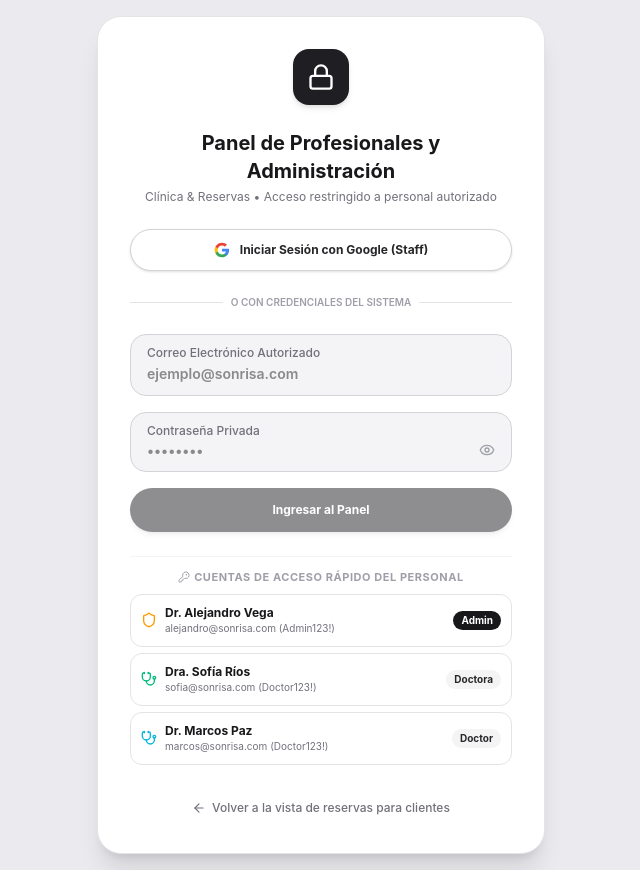
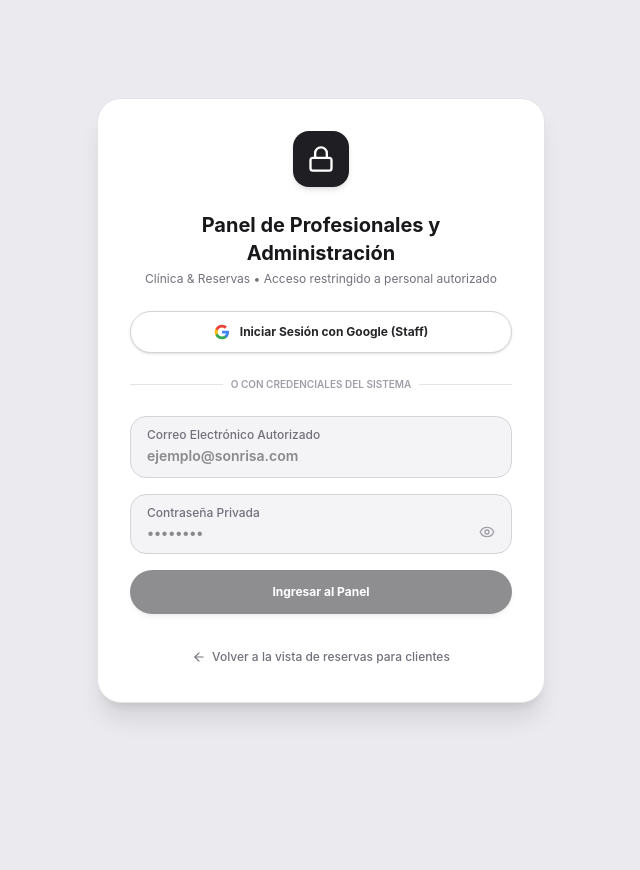
Before and after one commit to iamcristian/reservation-microsystem, a Next.js app: page /admin in a window 1280 px wide. Shown: the whole page, without its empty margins (319-959 px from the left). After the commit the page ends 800 px from the top, so only its background shows below. Built offline with nearby package versions, Linux system fonts and the light colour scheme; no server answers; the database is empty.

Commit message:
refactor(auth): remove dev quick-login buttons from admin login screen

```diff
--- a/src/app/admin/page.tsx
+++ b/src/app/admin/page.tsx
@@ -199,78 +199,6 @@ export default function AdminPage() {
             </button>
           </form>
 
-          {/* Quick Staff Selection for registered team members */}
-          <div className="pt-3 border-t border-zinc-100">
-            <div className="text-[11px] font-bold text-zinc-400 uppercase tracking-wider mb-2 text-center flex items-center justify-center gap-1">
-              <KeyRound className="w-3 h-3" />
-              <span>Cuentas de Acceso Rápido del Personal</span>
-            </div>
-            <div className="grid grid-cols-1 gap-1.5">
-              <button
-                type="button"
-                onClick={() => {
-                  setEmailInput("alejandro@sonrisa.com");
-                  setPasswordInput("Admin123!");
-                  handleStaffLogin("alejandro@sonrisa.com", "Admin123!");
-                }}
-                className="w-full text-left p-2.5 rounded-xl border border-zinc-200 hover:border-zinc-400 hover:bg-zinc-50 flex items-center justify-between transition-all"
-              >
-                <div className="flex items-center gap-2">
-                  <Shield className="w-4 h-4 text-amber-500" />
-                  <div>
-                    <div className="text-xs font-bold text-zinc-900">Dr. Alejandro Vega</div>
-                    <div className="text-[10px] text-zinc-500">alejandro@sonrisa.com (Admin123!)</div>
-                  </div>
-                </div>
-                <span className="text-[10px] font-bold px-2 py-0.5 rounded-full bg-zinc-900 text-white">
-                  Admin
-                </span>
-              </button>
-
-              <button
-                type="button"
-                onClick={() => {
-                  setEmailInput("sofia@sonrisa.com");
-                  setPasswordInput("Doctor123!");
-                  handleStaffLogin("sofia@sonrisa.com", "Doctor123!");
-                }}
-                className="w-full text-left p-2.5 rounded-xl border border-zinc-200 hover:border-zinc-400 hover:bg-zinc-50 flex items-center justify-between transition-all"
-              >
-                <div className="flex items-center gap-2">
-                  <Stethoscope className="w-4 h-4 text-emerald-500" />
-                  <div>
-                    <div className="text-xs font-bold text-zinc-900">Dra. Sofía Ríos</div>
-                    <div className="text-[10px] text-zinc-500">sofia@sonrisa.com (Doctor123!)</div>
-                  </div>
-                </div>
-                <span className="text-[10px] font-bold px-2 py-0.5 rounded-full bg-zinc-100 text-zinc-800">
-                  Doctora
-                </span>
-              </button>
-
-              <button
-                type="button"
-                onClick={() => {
-                  setEmailInput("marcos@sonrisa.com");
-                  setPasswordInput("Doctor123!");
-                  handleStaffLogin("marcos@sonrisa.com", "Doctor123!");
-                }}
-                className="w-full text-left p-2.5 rounded-xl border border-zinc-200 hover:border-zinc-400 hover:bg-zinc-50 flex items-center justify-between transition-all"
-              >
-                <div className="flex items-center gap-2">
-                  <Stethoscope className="w-4 h-4 text-cyan-500" />
-                  <div>
-                    <div className="text-xs font-bold text-zinc-900">Dr. Marcos Paz</div>
-                    <div className="text-[10px] text-zinc-500">marcos@sonrisa.com (Doctor123!)</div>
-                  </div>
-                </div>
-                <span className="text-[10px] font-bold px-2 py-0.5 rounded-full bg-zinc-100 text-zinc-800">
-                  Doctor
-                </span>
-              </button>
-            </div>
-          </div>
-
           <div className="pt-2 text-center">
             <Link
               href="/"
--- a/tests/playwright-suite.ts
+++ b/tests/playwright-suite.ts
@@ -130,8 +130,8 @@ async function runBrowserTests() {
     // TC-03: Sábado Disponible para Dr. Alejandro Vega vs Domingo Cerrado
     // ========================================================================
     console.log("\n--- TC-03: Horarios de Sábado (09:00-13:00) vs Domingo Cerrado ---");
-    // Buscar píldora de Sábado
-    const satPills = await page.$$("button:has-text('SÁB')");
+    // Buscar píldora de Sábado (o HOY si la prueba corre en sábado)
+    const satPills = await page.$$("button:has-text('SÁB'), button:has-text('HOY')");
     if (satPills.length > 0) {
       await satPills[0].click();
       await page.waitForTimeout(500);
@@ -255,10 +255,10 @@ async function runBrowserTests() {
     if (anyStaff2) await anyStaff2.click();
     await page.waitForTimeout(300);
 
-    // Buscar otro turno libre diurno (>= 10:00)
+    // Buscar otro turno libre diurno (>= 10:00) en fecha posterior
     const pills2 = await page.$$("div.pill-slider button");
     let chosen2 = null;
-    for (const pill of pills2) {
+    for (const pill of pills2.slice(1)) {
       await pill.click();
       await page.waitForTimeout(200);
       const slots = await page.$$("div.grid-cols-3 button, div.grid-cols-4 button");
@@ -339,10 +339,12 @@ async function runBrowserTests() {
     const doctorPage = await doctorContext.newPage();
 
     await doctorPage.goto(`${BASE_URL}/admin`, { waitUntil: "networkidle" });
-    const sofiaCard = await doctorPage.$("button:has-text('Dra. Sofía Ríos')");
-    if (sofiaCard) {
-      await sofiaCard.click();
-      await doctorPage.waitForTimeout(800);
+    const sofiaEmail = await doctorPage.$("input[type='email']");
+    if (sofiaEmail) {
+      await doctorPage.fill("input[type='email']", "sofia@sonrisa.com");
+      await doctorPage.fill("input[placeholder='••••••••']", "Doctor123!");
+      await doctorPage.click("button:has-text('Ingresar al Panel')");
+      await doctorPage.waitForTimeout(1000);
     }
 
     const doctorBadge = await doctorPage.$("text=MODO EMPLEADO / DOCTOR");
@@ -368,10 +370,12 @@ async function runBrowserTests() {
     const adminPage = await adminContext.newPage();
 
     await adminPage.goto(`${BASE_URL}/admin`, { waitUntil: "networkidle" });
-    const adminCard = await adminPage.$("button:has-text('Dr. Alejandro Vega')");
-    if (adminCard) {
-      await adminCard.click();
-      await adminPage.waitForTimeout(800);
+    const adminEmail = await adminPage.$("input[type='email']");
+    if (adminEmail) {
+      await adminPage.fill("input[type='email']", "alejandro@sonrisa.com");
+      await adminPage.fill("input[placeholder='••••••••']", "Admin123!");
+      await adminPage.click("button:has-text('Ingresar al Panel')");
+      await adminPage.waitForTimeout(1000);
     }
 
     const adminBadge = await adminPage.$("text=ADMIN / DUEÑO PRINCIPAL");
```
